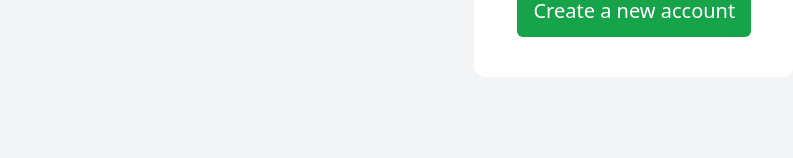
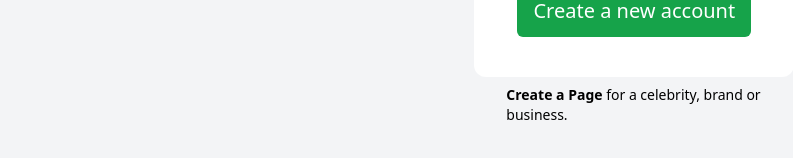
Before and after one commit to shanusj3/Tailwind_css_project, a website built with Vite: page index.html in a window 1280 px wide. Shown: the part 496-654 px from the top of the page, without its empty margins (259-1052 px from the left). Built offline with nearby package versions, Linux system fonts and the light colour scheme.

Commit message:
last commit

```diff
--- a/index.html
+++ b/index.html
@@ -23,7 +23,9 @@
         <span class="text-sm text-center my-2 cursor-pointer hover:underline text-blue-600">Forgotten password?</span>
         <hr class="my-2" />
         <button class="bg-green-600 text-white  my-2 py-3 rounded-md text-xl hover:bg-green-700 w-fit mx-auto px-4" >Create a new account</button>
+        <span class="absolute -bottom-12 text-sm"><span class="font-bold hover:underline hover:cursor-pointer">Create a Page</span><span> for a celebrity, brand or business.</span></span>
       </div>
+
     </div>
   </body>
 </html>
```
